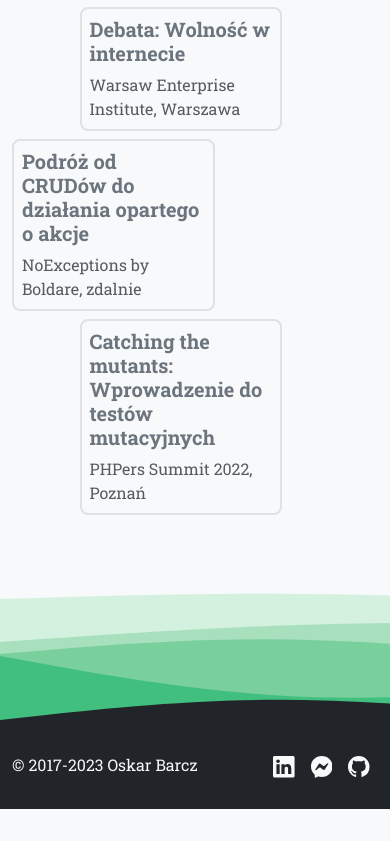
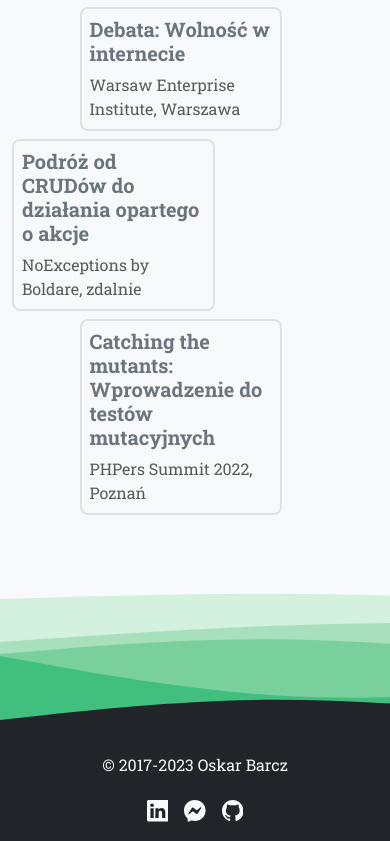
Before and after one commit to oskarbarcz/barcz-me-website, a React (Vite) app: page / in a window 390 px wide. Shown: the part 3179-4020 px from the top of the page. Before the commit the page ends 3988 px from the top, so only its background shows below. Built offline with nearby package versions, Linux system fonts and the light colour scheme.

Commit message:
adjust footer view on mobile screens

```diff
--- a/index.html
+++ b/index.html
@@ -2,7 +2,6 @@
 <html lang="en">
 <head>
     <meta charset="UTF-8"/>
-    <link href="/vite.svg" rel="icon" type="image/svg+xml"/>
     <meta content="width=device-width, initial-scale=1.0" name="viewport"/>
     <title>Oskar Barcz</title>
     <link crossorigin="anonymous" href="https://cdn.jsdelivr.net/npm/bootstrap@5.3.2/dist/css/bootstrap.min.css"
@@ -13,10 +12,10 @@
     <link href="https://fonts.googleapis.com/css2?family=Roboto+Slab:wght@400;700&display=swap" rel="stylesheet">
 </head>
 <body>
-<div id="root"></div>
-<script src="/src/main.jsx" type="module"></script>
-<script crossorigin="anonymous"
-        integrity="sha384-C6RzsynM9kWDrMNeT87bh95OGNyZPhcTNXj1NW7RuBCsyN/o0jlpcV8Qyq46cDfL"
-        src="https://cdn.jsdelivr.net/npm/bootstrap@5.3.2/dist/js/bootstrap.bundle.min.js"></script>
+    <div id="root"></div>
+    <script src="/src/main.jsx" type="module"></script>
+    <script crossorigin="anonymous"
+            integrity="sha384-C6RzsynM9kWDrMNeT87bh95OGNyZPhcTNXj1NW7RuBCsyN/o0jlpcV8Qyq46cDfL"
+            src="https://cdn.jsdelivr.net/npm/bootstrap@5.3.2/dist/js/bootstrap.bundle.min.js"></script>
 </body>
 </html>
--- a/src/blocks/FooterBlock.jsx
+++ b/src/blocks/FooterBlock.jsx
@@ -30,7 +30,7 @@ export default function FooterBlock() {
     <>
       <img src={bottomSvg} className="w-100 mt-5" alt=""/>
       <div className="bg-dark text-light py-3">
-        <div className="container d-flex justify-content-between align-items-center">
+        <div className="container d-flex flex-column flex-sm-row justify-content-between align-items-center">
           <span className="py-3 d-block">© 2017-{currentYear} Oskar Barcz</span>
           <div className="fs-4">
             { socials.map((social, key) => (
```
